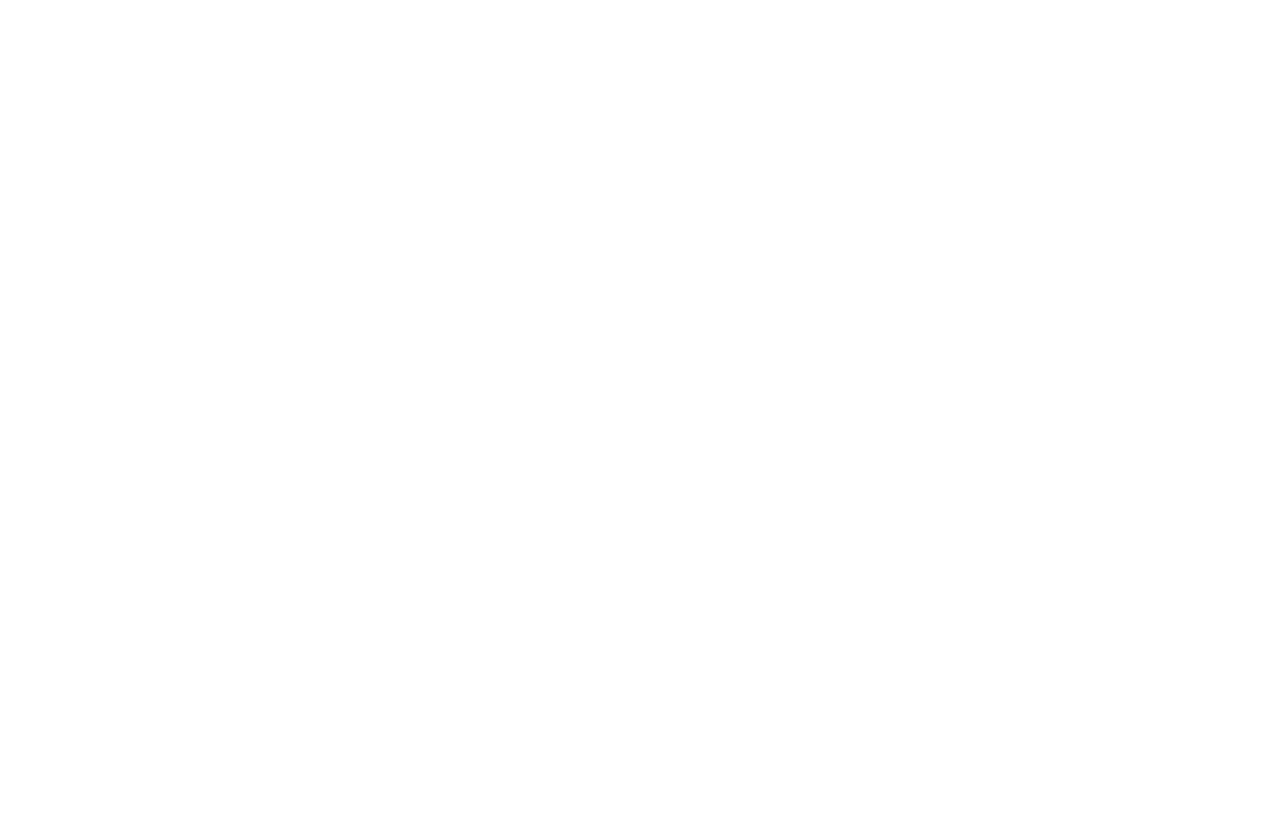
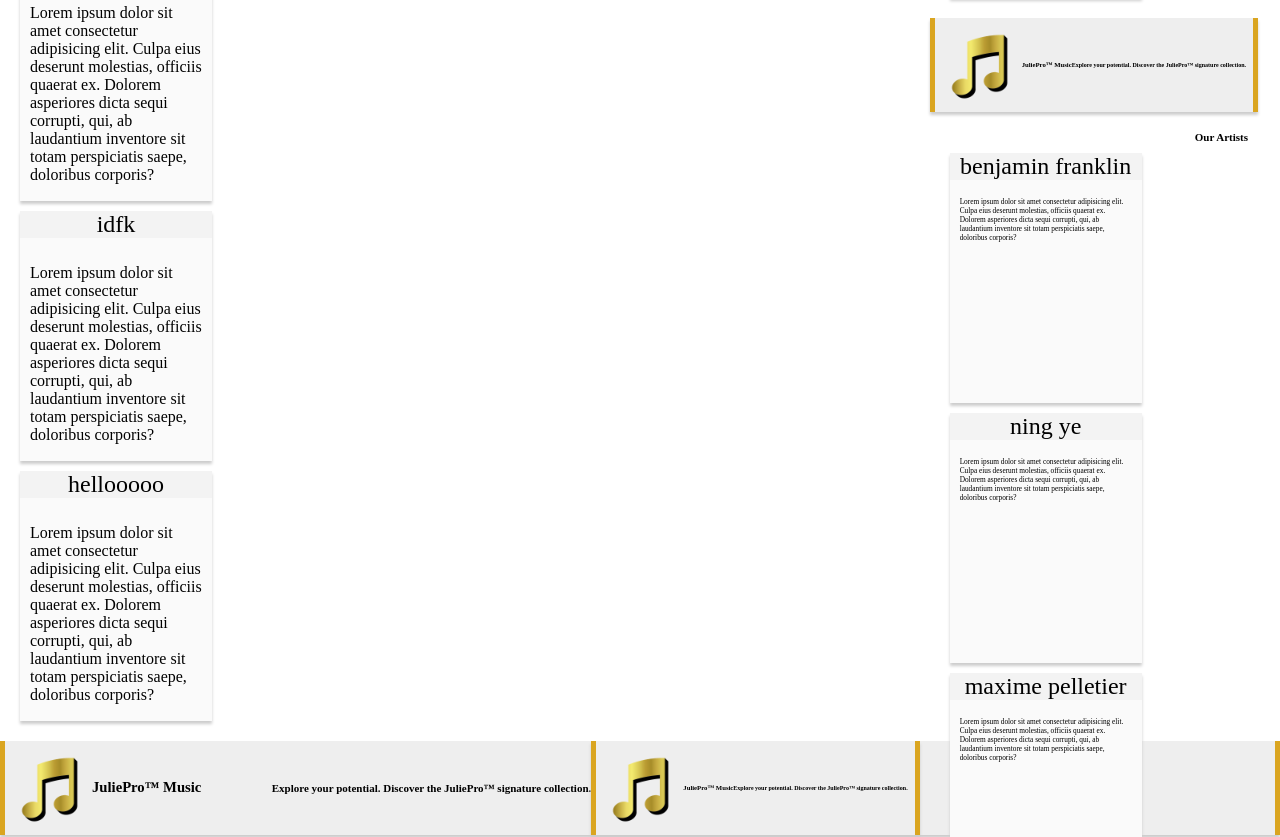
Before and after one commit to Thurinum/juliepro-music, an Angular app: page / in a window 1280 px wide. Shown: the part 1000-1837 px from the top of the page. Before the commit the page ends 800 px from the top, so only its background shows below. Built offline with nearby package versions, Linux system fonts and the light colour scheme.

Commit message:
style: Create artist card component

```diff
--- a/src/app/app.component.html
+++ b/src/app/app.component.html
@@ -7,5 +7,52 @@
 <main>
 	<h2>Our Artists</h2>
 
-	<
+	<app-artist-card *ngFor="let artist of artists" [name]="artist"></app-artist-card>
 </main>
+
+<header>
+	<img src="./assets/logo.png" alt="JuliePro's logo">
+	<h1>JuliePro&trade; Music</h1>
+	<h2>Explore your potential. Discover the JuliePro&trade; signature collection.</h2>
+
+	<header>
+		<img src="./assets/logo.png" alt="JuliePro's logo">
+		<h1>JuliePro&trade; Music</h1>
+		<h2>Explore your potential. Discover the JuliePro&trade; signature collection.</h2>
+	</header>
+
+	<main>
+		<h2>Our Artists</h2>
+
+		<header>
+			<img src="./assets/logo.png" alt="JuliePro's logo">
+			<h1>JuliePro&trade; Music</h1>
+			<h2>Explore your potential. Discover the JuliePro&trade; signature collection.</h2>
+		</header>
+
+		<main>
+			<h2>Our Artists</h2>
+
+			<app-artist-card *ngFor="let artist of artists" [name]="artist"></app-artist-card>
+		</main>
+
+		<header>
+			<img src="./assets/logo.png" alt="JuliePro's logo">
+			<h1>JuliePro&trade; Music</h1>
+			<h2>Explore your potential. Discover the JuliePro&trade; signature collection.</h2>
+		</header>
+
+		<main>
+			<h2>Our Artists</h2>
+
+			<app-artist-card *ngFor="let artist of artists" [name]="artist"></app-artist-card>
+		</main>
+		<app-artist-card *ngFor="let artist of artists" [name]="artist"></app-artist-card>
+	</main>
+</header>
+
+<main>
+	<h2>Our Artists</h2>
+
+	<app-artist-card *ngFor="let artist of artists" [name]="artist"></app-artist-card>
+</main>
--- a/src/app/app.component.sass
+++ b/src/app/app.component.sass
@@ -18,3 +18,6 @@
 	h2
 		flex-grow: 1
 		text-align: right
+
+main
+	padding: 10px
--- a/src/app/app.component.ts
+++ b/src/app/app.component.ts
@@ -10,6 +10,8 @@
 export class AppComponent {
 	title = 'TP1';
 
+	artists : string[] = ["benjamin franklin", "ning ye", "maxime pelletier", "fluff fur", "idfk", "hellooooo"]
+
 	constructor() {
 
 	}
--- a/src/app/app.module.ts
+++ b/src/app/app.module.ts
@@ -2,12 +2,12 @@
 import { BrowserModule } from '@angular/platform-browser';
 
 import { AppComponent } from './app.component';
-import { CardComponent } from './card/card.component';
+import { ArtistCardComponent } from './artist-card/artist-card.component';
 
 @NgModule({
 	declarations: [
 		AppComponent,
-  CardComponent
+  		ArtistCardComponent
 	],
 	imports: [
 		BrowserModule
--- /dev/null
+++ b/src/app/artist-card/artist-card.component.html
@@ -0,0 +1,9 @@
+<article>
+	<header>
+		{{name}}
+	</header>
+
+	<p>
+		Lorem ipsum dolor sit amet consectetur adipisicing elit. Culpa eius deserunt molestias, officiis quaerat ex. Dolorem asperiores dicta sequi corrupti, qui, ab laudantium inventore sit totam perspiciatis saepe, doloribus corporis?
+	</p>
+</article>
--- /dev/null
+++ b/src/app/artist-card/artist-card.component.sass
@@ -0,0 +1,16 @@
+article
+	width: 15vw
+	height: 250px
+	margin: 10px
+	overflow: hidden
+
+	background-color: #fafafa
+	box-shadow: 0 3px 3px #ccc
+
+	header
+		background-color: #f3f3f3
+		text-align: center
+		font-size: 24px
+
+	p
+		padding: 10px
--- a/src/app/card/card.component.html
+++ /dev/null
@@ -1 +0,0 @@
-<p>card works!</p>
--- a/src/app/card/card.component.ts
+++ /dev/null
@@ -1,15 +0,0 @@
-import { Component, OnInit } from '@angular/core';
-
-@Component({
-  selector: 'app-card',
-  templateUrl: './card.component.html',
-  styleUrls: ['./card.component.sass']
-})
-export class CardComponent implements OnInit {
-
-  constructor() { }
-
-  ngOnInit(): void {
-  }
-
-}
```
Also changed, not shown: src/app/artist-card/artist-card.component.ts (added, +12 -0 lines), src/app/card/card.component.sass (deleted), 2 other files (tests, documents, lock files or other folders).
